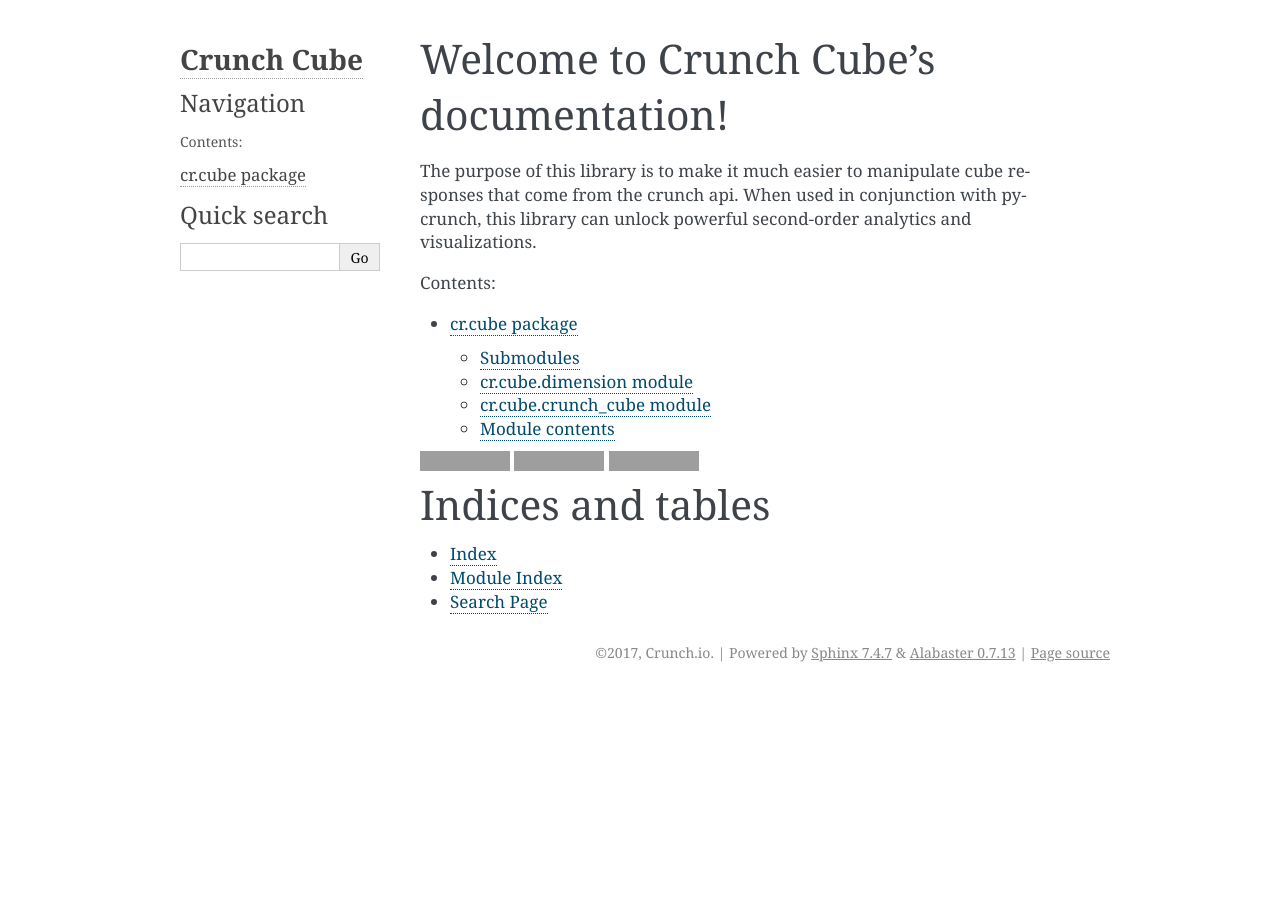
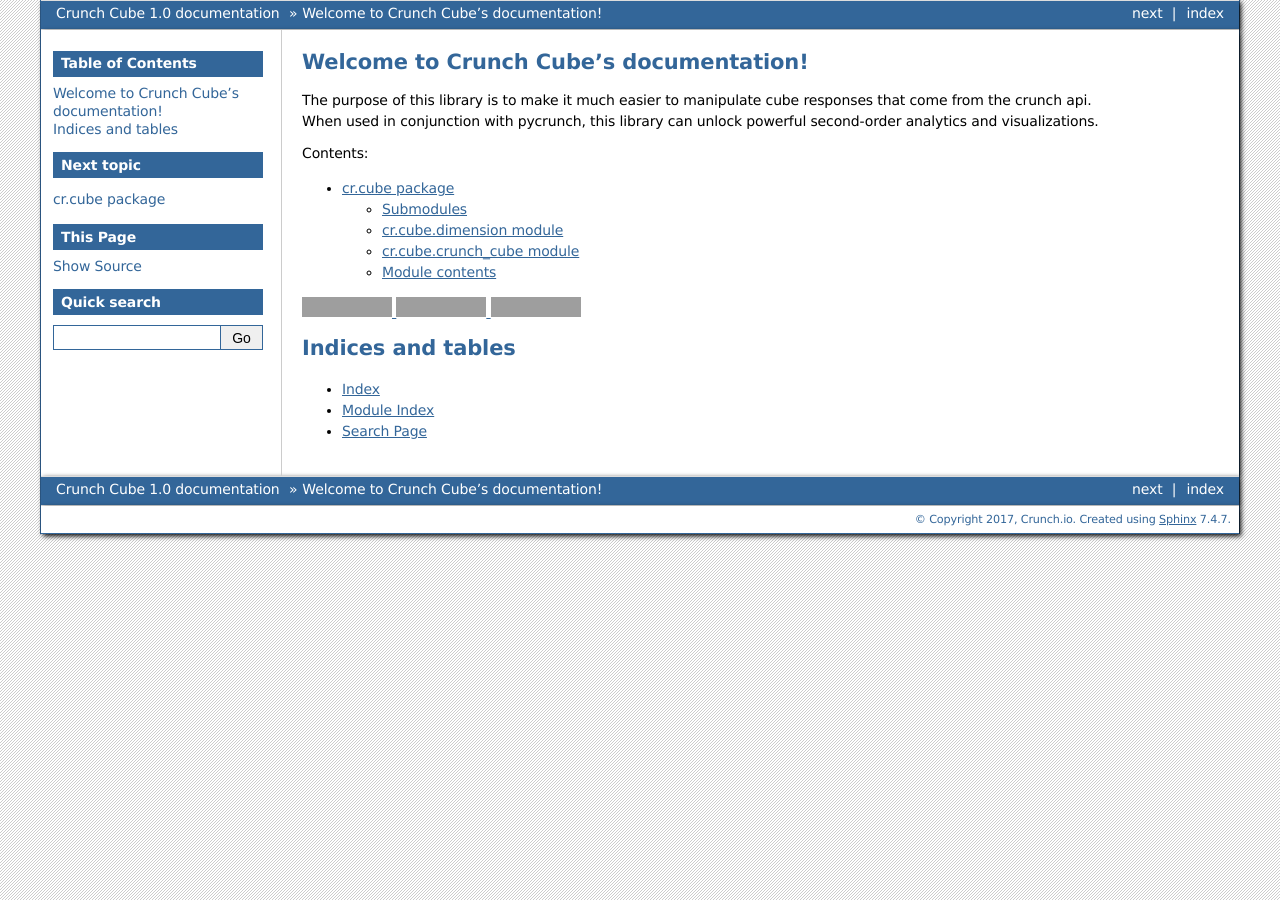
Before and after one commit to Crunch-io/crunch-cube, a Sphinx documentation site: the page built from docs/source/index.rst, in a window 1280 px wide. Built offline with Sphinx 7.4.7, drawn with Linux system fonts in a browser that asks for light colours; grey boxes are pictures that could not be loaded.

Commit message:
better theming

```diff
--- a/docs/source/conf.py
+++ b/docs/source/conf.py
@@ -89,7 +89,9 @@ todo_include_todos = True
 # The theme to use for HTML and HTML Help pages.  See the documentation for
 # a list of builtin themes.
 #
-html_theme = 'alabaster'
+html_theme = 'bizstyle'
+
+html_logo = '_static/crunch_logo.png'
 
 # Theme options are theme-specific and customize the look and feel of a theme
 # further.  For a list of options available for each theme, see the
@@ -107,15 +109,6 @@ html_static_path = ['_static']
 #
 # This is required for the alabaster theme
 # refs: http://alabaster.readthedocs.io/en/latest/installation.html#sidebars
-html_sidebars = {
-    '**': [
-        'about.html',
-        'navigation.html',
-        'relations.html',  # needs 'show_related': True theme option to display
-        'searchbox.html',
-        'donate.html',
-    ]
-}
 
 
 # -- Options for HTMLHelp output ------------------------------------------
```
